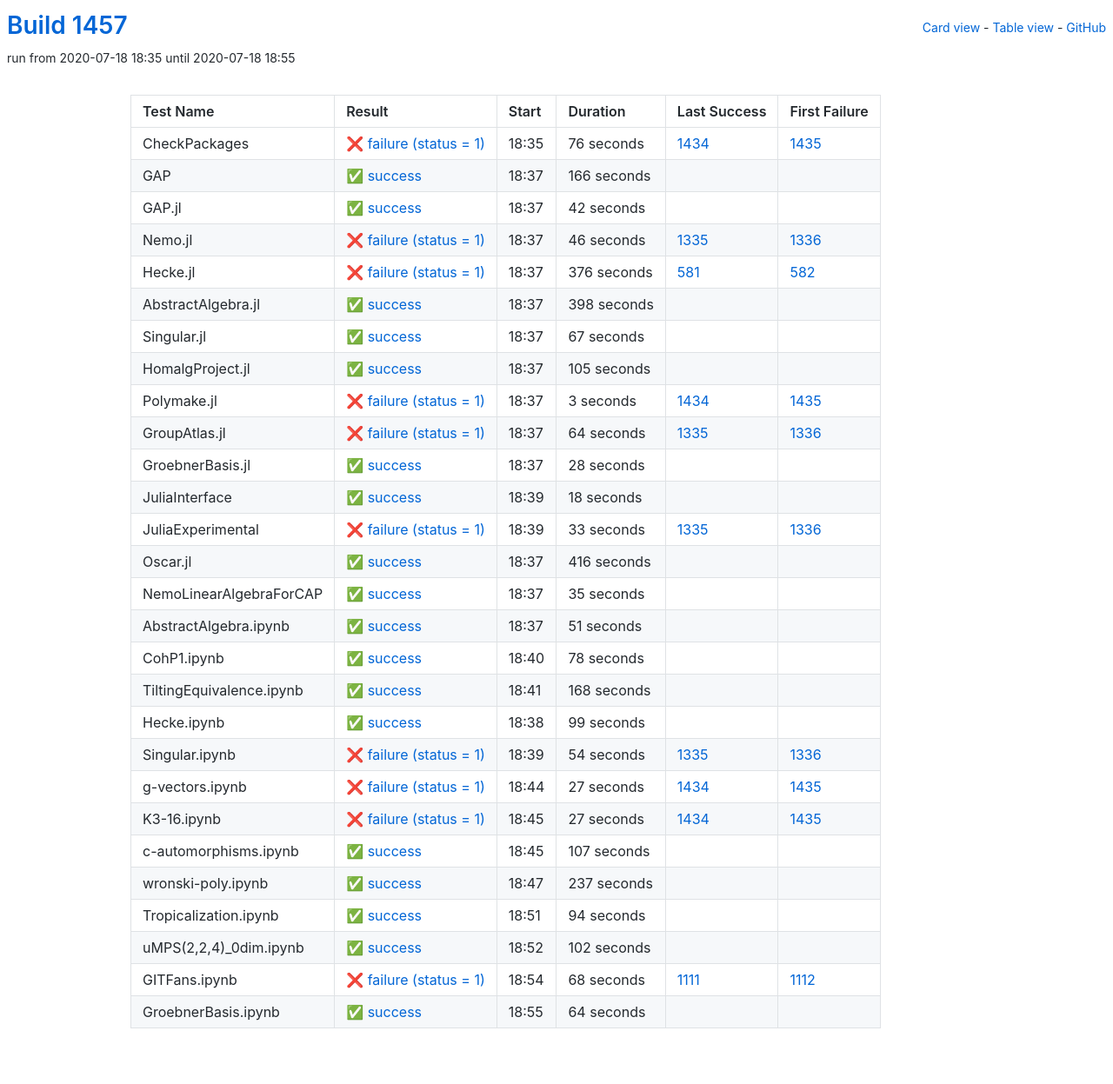
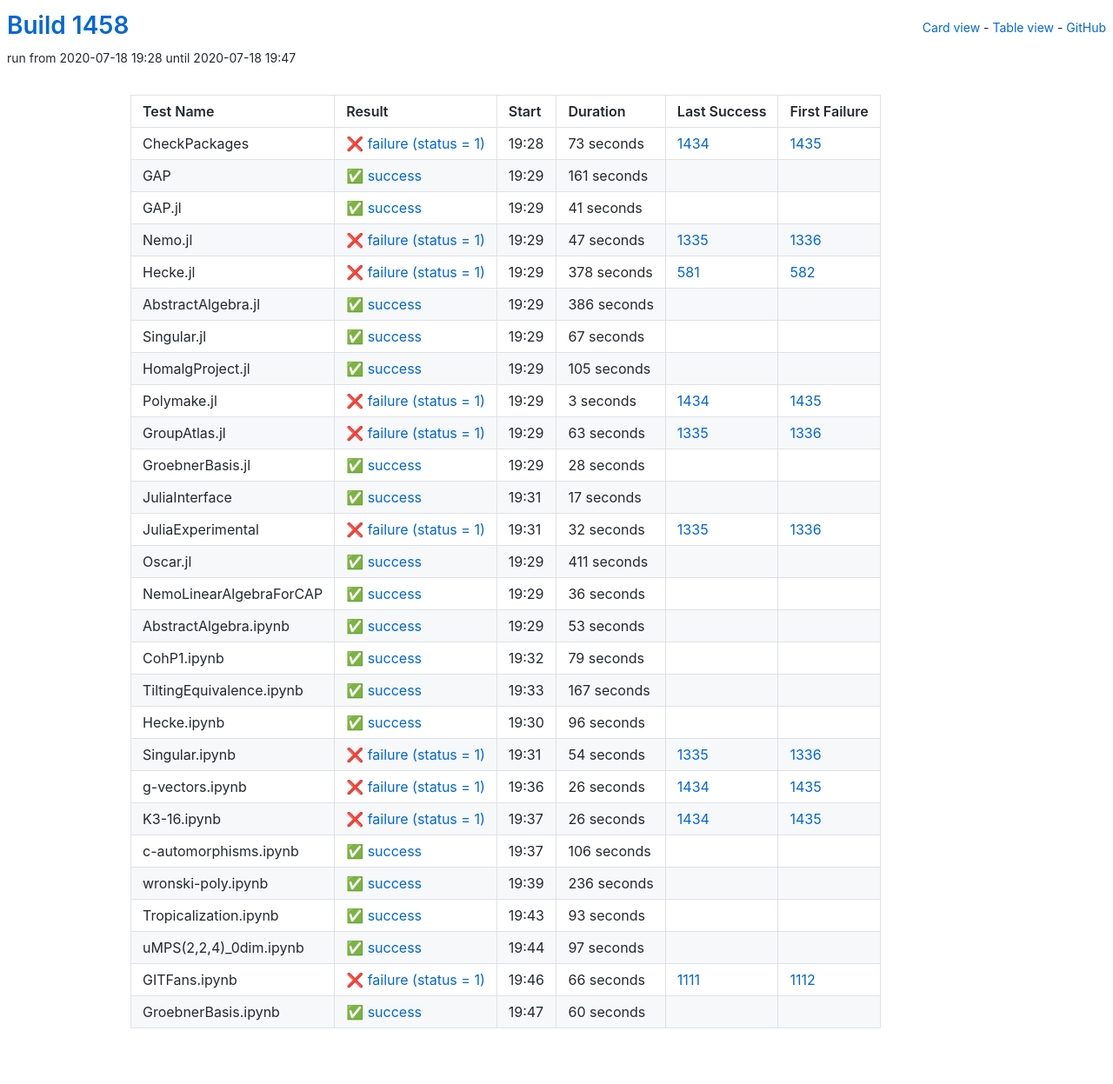
Before and after one commit to oscar-system/oscar-ci-status-1.4, a Jekyll site: the page built from table.html, in a window 1280 px wide. Shown: the whole page at 87% size. Built offline with Jekyll 4.4.1, drawn with Linux system fonts in a browser that asks for light colours.

Commit message:
Build #1458

```diff
--- a/_data/ci.yml
+++ b/_data/ci.yml
@@ -1,6 +1,6 @@
 ---
-build: 1457
-build_url: https://oscarci.mathematik.uni-kl.de/job/oscar-julia-1.4/1457/
+build: 1458
+build_url: https://oscarci.mathematik.uni-kl.de/job/oscar-julia-1.4/1458/
 job: oscar-julia-1.4
 organization: oscar-system
 repo: oscar-ci-status-1.4
@@ -8,80 +8,80 @@ repourl: https://github.com/oscar-system/oscar-ci-status-1.4
 tests:
 - name: CheckPackages
   id: checkpackages
-  log: https://oscarci.mathematik.uni-kl.de/job/oscar-julia-1.4/1457/artifact/logs/build-1457/CheckPackages.log
-  start: 2020-07-18 18:35
+  log: https://oscarci.mathematik.uni-kl.de/job/oscar-julia-1.4/1458/artifact/logs/build-1458/CheckPackages.log
+  start: 2020-07-18 19:28
   success: false
   exitcode: 1
   status: failure
-  duration: 76
+  duration: 73
   last_success: 1434
   last_success_url: https://oscarci.mathematik.uni-kl.de/job/oscar-julia-1.4/1434/
   first_failure: 1435
   first_failure_url: https://oscarci.mathematik.uni-kl.de/job/oscar-julia-1.4/1435/
 - name: GAP
   id: gap
-  log: https://oscarci.mathematik.uni-kl.de/job/oscar-julia-1.4/1457/artifact/logs/build-1457/GAP.log
-  start: 2020-07-18 18:37
+  log: https://oscarci.mathematik.uni-kl.de/job/oscar-julia-1.4/1458/artifact/logs/build-1458/GAP.log
+  start: 2020-07-18 19:29
   success: true
   exitcode: 0
   status: success
-  duration: 166
+  duration: 161
   last_success: false
   last_success_url:
   first_failure: false
   first_failure_url:
 - name: GAP.jl
   id: gap-jl
-  log: https://oscarci.mathematik.uni-kl.de/job/oscar-julia-1.4/1457/artifact/logs/build-1457/GAP.jl.log
-  start: 2020-07-18 18:37
+  log: https://oscarci.mathematik.uni-kl.de/job/oscar-julia-1.4/1458/artifact/logs/build-1458/GAP.jl.log
+  start: 2020-07-18 19:29
   success: true
   exitcode: 0
   status: success
-  duration: 42
+  duration: 41
   last_success: false
   last_success_url:
   first_failure: false
   first_failure_url:
 - name: Nemo.jl
   id: nemo-jl
-  log: https://oscarci.mathematik.uni-kl.de/job/oscar-julia-1.4/1457/artifact/logs/build-1457/Nemo.jl.log
-  start: 2020-07-18 18:37
+  log: https://oscarci.mathematik.uni-kl.de/job/oscar-julia-1.4/1458/artifact/logs/build-1458/Nemo.jl.log
+  start: 2020-07-18 19:29
   success: false
   exitcode: 1
   status: failure
-  duration: 46
+  duration: 47
   last_success: 1335
   last_success_url: https://oscarci.mathematik.uni-kl.de/job/oscar-julia-1.4/1335/
   first_failure: 1336
   first_failure_url: https://oscarci.mathematik.uni-kl.de/job/oscar-julia-1.4/1336/
 - name: Hecke.jl
   id: hecke-jl
-  log: https://oscarci.mathematik.uni-kl.de/job/oscar-julia-1.4/1457/artifact/logs/build-1457/Hecke.jl.log
-  start: 2020-07-18 18:37
+  log: https://oscarci.mathematik.uni-kl.de/job/oscar-julia-1.4/1458/artifact/logs/build-1458/Hecke.jl.log
+  start: 2020-07-18 19:29
   success: false
   exitcode: 1
   status: failure
-  duration: 376
+  duration: 378
   last_success: 581
   last_success_url: https://oscarci.mathematik.uni-kl.de/job/oscar-julia-1.4/581/
   first_failure: 582
   first_failure_url: https://oscarci.mathematik.uni-kl.de/job/oscar-julia-1.4/582/
 - name: AbstractAlgebra.jl
   id: abstractalgebra-jl
-  log: https://oscarci.mathematik.uni-kl.de/job/oscar-julia-1.4/1457/artifact/logs/build-1457/AbstractAlgebra.jl.log
-  start: 2020-07-18 18:37
+  log: https://oscarci.mathematik.uni-kl.de/job/oscar-julia-1.4/1458/artifact/logs/build-1458/AbstractAlgebra.jl.log
+  start: 2020-07-18 19:29
   success: true
   exitcode: 0
   status: success
-  duration: 398
+  duration: 386
   last_success: false
   last_success_url:
   first_failure: false
   first_failure_url:
 - name: Singular.jl
   id: singular-jl
-  log: https://oscarci.mathematik.uni-kl.de/job/oscar-julia-1.4/1457/artifact/logs/build-1457/Singular.jl.log
-  start: 2020-07-18 18:37
+  log: https://oscarci.mathematik.uni-kl.de/job/oscar-julia-1.4/1458/artifact/logs/build-1458/Singular.jl.log
+  start: 2020-07-18 19:29
   success: true
   exitcode: 0
   status: success
@@ -92,8 +92,8 @@ tests:
   first_failure_url:
 - name: HomalgProject.jl
   id: homalgproject-jl
-  log: https://oscarci.mathematik.uni-kl.de/job/oscar-julia-1.4/1457/artifact/logs/build-1457/HomalgProject.jl.log
-  start: 2020-07-18 18:37
+  log: https://oscarci.mathematik.uni-kl.de/job/oscar-julia-1.4/1458/artifact/logs/build-1458/HomalgProject.jl.log
+  start: 2020-07-18 19:29
   success: true
   exitcode: 0
   status: success
@@ -104,8 +104,8 @@ tests:
   first_failure_url:
 - name: Polymake.jl
   id: polymake-jl
-  log: https://oscarci.mathematik.uni-kl.de/job/oscar-julia-1.4/1457/artifact/logs/build-1457/Polymake.jl.log
-  start: 2020-07-18 18:37
+  log: https://oscarci.mathematik.uni-kl.de/job/oscar-julia-1.4/1458/artifact/logs/build-1458/Polymake.jl.log
+  start: 2020-07-18 19:29
   success: false
   exitcode: 1
   status: failure
@@ -116,20 +116,20 @@ tests:
   first_failure_url: https://oscarci.mathematik.uni-kl.de/job/oscar-julia-1.4/1435/
 - name: GroupAtlas.jl
   id: groupatlas-jl
-  log: https://oscarci.mathematik.uni-kl.de/job/oscar-julia-1.4/1457/artifact/logs/build-1457/GroupAtlas.jl.log
-  start: 2020-07-18 18:37
+  log: https://oscarci.mathematik.uni-kl.de/job/oscar-julia-1.4/1458/artifact/logs/build-1458/GroupAtlas.jl.log
+  start: 2020-07-18 19:29
   success: false
   exitcode: 1
   status: failure
-  duration: 64
+  duration: 63
   last_success: 1335
   last_success_url: https://oscarci.mathematik.uni-kl.de/job/oscar-julia-1.4/1335/
   first_failure: 1336
   first_failure_url: https://oscarci.mathematik.uni-kl.de/job/oscar-julia-1.4/1336/
 - name: GroebnerBasis.jl
   id: groebnerbasis-jl
-  log: https://oscarci.mathematik.uni-kl.de/job/oscar-julia-1.4/1457/artifact/logs/build-1457/GroebnerBasis.jl.log
-  start: 2020-07-18 18:37
+  log: https://oscarci.mathematik.uni-kl.de/job/oscar-julia-1.4/1458/artifact/logs/build-1458/GroebnerBasis.jl.log
+  start: 2020-07-18 19:29
   success: true
   exitcode: 0
   status: success
@@ -140,104 +140,104 @@ tests:
   first_failure_url:
 - name: JuliaInterface
   id: juliainterface
-  log: https://oscarci.mathematik.uni-kl.de/job/oscar-julia-1.4/1457/artifact/logs/build-1457/JuliaInterface.log
-  start: 2020-07-18 18:39
+  log: https://oscarci.mathematik.uni-kl.de/job/oscar-julia-1.4/1458/artifact/logs/build-1458/JuliaInterface.log
+  start: 2020-07-18 19:31
   success: true
   exitcode: 0
   status: success
-  duration: 18
+  duration: 17
   last_success: false
   last_success_url:
   first_failure: false
   first_failure_url:
 - name: JuliaExperimental
   id: juliaexperimental
-  log: https://oscarci.mathematik.uni-kl.de/job/oscar-julia-1.4/1457/artifact/logs/build-1457/JuliaExperimental.log
-  start: 2020-07-18 18:39
+  log: https://oscarci.mathematik.uni-kl.de/job/oscar-julia-1.4/1458/artifact/logs/build-1458/JuliaExperimental.log
+  start: 2020-07-18 19:31
   success: false
   exitcode: 1
   status: failure
-  duration: 33
+  duration: 32
   last_success: 1335
   last_success_url: https://oscarci.mathematik.uni-kl.de/job/oscar-julia-1.4/1335/
   first_failure: 1336
   first_failure_url: https://oscarci.mathematik.uni-kl.de/job/oscar-julia-1.4/1336/
 - name: Oscar.jl
   id: oscar-jl
-  log: https://oscarci.mathematik.uni-kl.de/job/oscar-julia-1.4/1457/artifact/logs/build-1457/Oscar.jl.log
-  start: 2020-07-18 18:37
+  log: https://oscarci.mathematik.uni-kl.de/job/oscar-julia-1.4/1458/artifact/logs/build-1458/Oscar.jl.log
+  start: 2020-07-18 19:29
   success: true
   exitcode: 0
   status: success
-  duration: 416
+  duration: 411
   last_success: false
   last_success_url:
   first_failure: false
   first_failure_url:
 - name: NemoLinearAlgebraForCAP
   id: nemolinearalgebraforcap
-  log: https://oscarci.mathematik.uni-kl.de/job/oscar-julia-1.4/1457/artifact/logs/build-1457/NemoLinearAlgebraForCAP.log
-  start: 2020-07-18 18:37
+  log: https://oscarci.mathematik.uni-kl.de/job/oscar-julia-1.4/1458/artifact/logs/build-1458/NemoLinearAlgebraForCAP.log
+  start: 2020-07-18 19:29
   success: true
   exitcode: 0
   status: success
-  duration: 35
+  duration: 36
   last_success: false
   last_success_url:
   first_failure: false
   first_failure_url:
 - name: AbstractAlgebra.ipynb
   id: abstractalgebra-ipynb
-  log: https://oscarci.mathematik.uni-kl.de/job/oscar-julia-1.4/1457/artifact/logs/build-1457/AbstractAlgebra.ipynb.log
-  start: 2020-07-18 18:37
+  log: https://oscarci.mathematik.uni-kl.de/job/oscar-julia-1.4/1458/artifact/logs/build-1458/AbstractAlgebra.ipynb.log
+  start: 2020-07-18 19:29
   success: true
   exitcode: 0
   status: success
-  duration: 51
+  duration: 53
   last_success: false
   last_success_url:
   first_failure: false
   first_failure_url:
 - name: CohP1.ipynb
   id: cohp1-ipynb
-  log: https://oscarci.mathematik.uni-kl.de/job/oscar-julia-1.4/1457/artifact/logs/build-1457/CohP1.ipynb.log
-  start: 2020-07-18 18:40
+  log: https://oscarci.mathematik.uni-kl.de/job/oscar-julia-1.4/1458/artifact/logs/build-1458/CohP1.ipynb.log
+  start: 2020-07-18 19:32
   success: true
   exitcode: 0
   status: success
-  duration: 78
+  duration: 79
   last_success: false
   last_success_url:
   first_failure: false
   first_failure_url:
 - name: TiltingEquivalence.ipynb
   id: tiltingequivalence-ipynb
-  log: https://oscarci.mathematik.uni-kl.de/job/oscar-julia-1.4/1457/artifact/logs/build-1457/TiltingEquivalence.ipynb.log
-  start: 2020-07-18 18:41
+  log: https://oscarci.mathematik.uni-kl.de/job/oscar-julia-1.4/1458/artifact/logs/build-1458/TiltingEquivalence.ipynb.log
+  start: 2020-07-18 19:33
   success: true
   exitcode: 0
   status: success
-  duration: 168
+  duration: 167
   last_success: false
   last_success_url:
   first_failure: false
   first_failure_url:
 - name: Hecke.ipynb
   id: hecke-ipynb
-  log: https://oscarci.mathematik.uni-kl.de/job/oscar-julia-1.4/1457/artifact/logs/build-1457/Hecke.ipynb.log
-  start: 2020-07-18 18:38
+  log: https://oscarci.mathematik.uni-kl.de/job/oscar-julia-1.4/1458/artifact/logs/build-1458/Hecke.ipynb.log
+  start: 2020-07-18 19:30
   success: true
   exitcode: 0
   status: success
-  duration: 99
+  duration: 96
   last_success: false
   last_success_url:
   first_failure: false
   first_failure_url:
 - name: Singular.ipynb
   id: singular-ipynb
-  log: https://oscarci.mathematik.uni-kl.de/job/oscar-julia-1.4/1457/artifact/logs/build-1457/Singular.ipynb.log
-  start: 2020-07-18 18:39
+  log: https://oscarci.mathematik.uni-kl.de/job/oscar-julia-1.4/1458/artifact/logs/build-1458/Singular.ipynb.log
+  start: 2020-07-18 19:31
   success: false
   exitcode: 1
   status: failure
@@ -248,96 +248,96 @@ tests:
   first_failure_url: https://oscarci.mathematik.uni-kl.de/job/oscar-julia-1.4/1336/
 - name: g-vectors.ipynb
   id: g-vectors-ipynb
-  log: https://oscarci.mathematik.uni-kl.de/job/oscar-julia-1.4/1457/artifact/logs/build-1457/g-vectors.ipynb.log
-  start: 2020-07-18 18:44
+  log: https://oscarci.mathematik.uni-kl.de/job/oscar-julia-1.4/1458/artifact/logs/build-1458/g-vectors.ipynb.log
+  start: 2020-07-18 19:36
   success: false
   exitcode: 1
   status: failure
-  duration: 27
+  duration: 26
   last_success: 1434
   last_success_url: https://oscarci.mathematik.uni-kl.de/job/oscar-julia-1.4/1434/
   first_failure: 1435
   first_failure_url: https://oscarci.mathematik.uni-kl.de/job/oscar-julia-1.4/1435/
 - name: K3-16.ipynb
   id: k3-16-ipynb
-  log: https://oscarci.mathematik.uni-kl.de/job/oscar-julia-1.4/1457/artifact/logs/build-1457/K3-16.ipynb.log
-  start: 2020-07-18 18:45
+  log: https://oscarci.mathematik.uni-kl.de/job/oscar-julia-1.4/1458/artifact/logs/build-1458/K3-16.ipynb.log
+  start: 2020-07-18 19:37
   success: false
   exitcode: 1
   status: failure
-  duration: 27
+  duration: 26
   last_success: 1434
   last_success_url: https://oscarci.mathematik.uni-kl.de/job/oscar-julia-1.4/1434/
   first_failure: 1435
   first_failure_url: https://oscarci.mathematik.uni-kl.de/job/oscar-julia-1.4/1435/
 - name: c-automorphisms.ipynb
   id: c-automorphisms-ipynb
-  log: https://oscarci.mathematik.uni-kl.de/job/oscar-julia-1.4/1457/artifact/logs/build-1457/c-automorphisms.ipynb.log
-  start: 2020-07-18 18:45
+  log: https://oscarci.mathematik.uni-kl.de/job/oscar-julia-1.4/1458/artifact/logs/build-1458/c-automorphisms.ipynb.log
+  start: 2020-07-18 19:37
   success: true
   exitcode: 0
   status: success
-  duration: 107
+  duration: 106
   last_success: false
   last_success_url:
   first_failure: false
   first_failure_url:
 - name: wronski-poly.ipynb
   id: wronski-poly-ipynb
-  log: https://oscarci.mathematik.uni-kl.de/job/oscar-julia-1.4/1457/artifact/logs/build-1457/wronski-poly.ipynb.log
-  start: 2020-07-18 18:47
+  log: https://oscarci.mathematik.uni-kl.de/job/oscar-julia-1.4/1458/artifact/logs/build-1458/wronski-poly.ipynb.log
+  start: 2020-07-18 19:39
   success: true
   exitcode: 0
   status: success
-  duration: 237
+  duration: 236
   last_success: false
   last_success_url:
   first_failure: false
   first_failure_url:
 - name: Tropicalization.ipynb
   id: tropicalization-ipynb
-  log: https://oscarci.mathematik.uni-kl.de/job/oscar-julia-1.4/1457/artifact/logs/build-1457/Tropicalization.ipynb.log
-  start: 2020-07-18 18:51
+  log: https://oscarci.mathematik.uni-kl.de/job/oscar-julia-1.4/1458/artifact/logs/build-1458/Tropicalization.ipynb.log
+  start: 2020-07-18 19:43
   success: true
   exitcode: 0
   status: success
-  duration: 94
+  duration: 93
   last_success: false
   last_success_url:
   first_failure: false
   first_failure_url:
 - name: uMPS(2,2,4)_0dim.ipynb
   id: umps-2-2-4-0dim-ipynb
-  log: https://oscarci.mathematik.uni-kl.de/job/oscar-julia-1.4/1457/artifact/logs/build-1457/uMPS-2-2-4-_0dim.ipynb.log
-  start: 2020-07-18 18:52
+  log: https://oscarci.mathematik.uni-kl.de/job/oscar-julia-1.4/1458/artifact/logs/build-1458/uMPS-2-2-4-_0dim.ipynb.log
+  start: 2020-07-18 19:44
   success: true
   exitcode: 0
   status: success
-  duration: 102
+  duration: 97
   last_success: false
   last_success_url:
   first_failure: false
   first_failure_url:
 - name: GITFans.ipynb
   id: gitfans-ipynb
-  log: https://oscarci.mathematik.uni-kl.de/job/oscar-julia-1.4/1457/artifact/logs/build-1457/GITFans.ipynb.log
-  start: 2020-07-18 18:54
+  log: https://oscarci.mathematik.uni-kl.de/job/oscar-julia-1.4/1458/artifact/logs/build-1458/GITFans.ipynb.log
+  start: 2020-07-18 19:46
   success: false
   exitcode: 1
   status: failure
-  duration: 68
+  duration: 66
   last_success: 1111
   last_success_url: https://oscarci.mathematik.uni-kl.de/job/oscar-julia-1.4/1111/
   first_failure: 1112
   first_failure_url: https://oscarci.mathematik.uni-kl.de/job/oscar-julia-1.4/1112/
 - name: GroebnerBasis.ipynb
   id: groebnerbasis-ipynb
-  log: https://oscarci.mathematik.uni-kl.de/job/oscar-julia-1.4/1457/artifact/logs/build-1457/GroebnerBasis.ipynb.log
-  start: 2020-07-18 18:55
+  log: https://oscarci.mathematik.uni-kl.de/job/oscar-julia-1.4/1458/artifact/logs/build-1458/GroebnerBasis.ipynb.log
+  start: 2020-07-18 19:47
   success: true
   exitcode: 0
   status: success
-  duration: 64
+  duration: 60
   last_success: false
   last_success_url:
   first_failure: false
```
Also changed, not shown: README.md.
